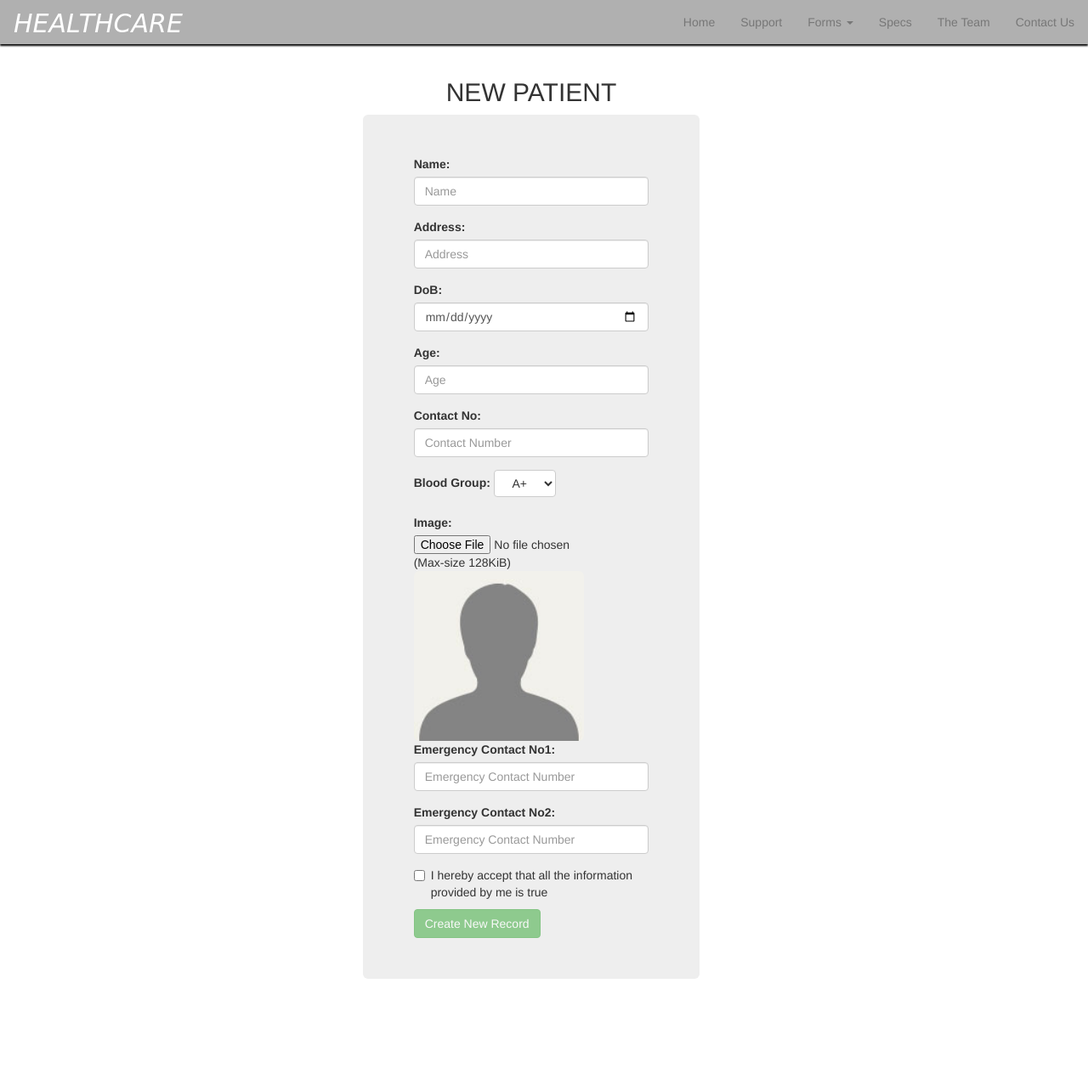
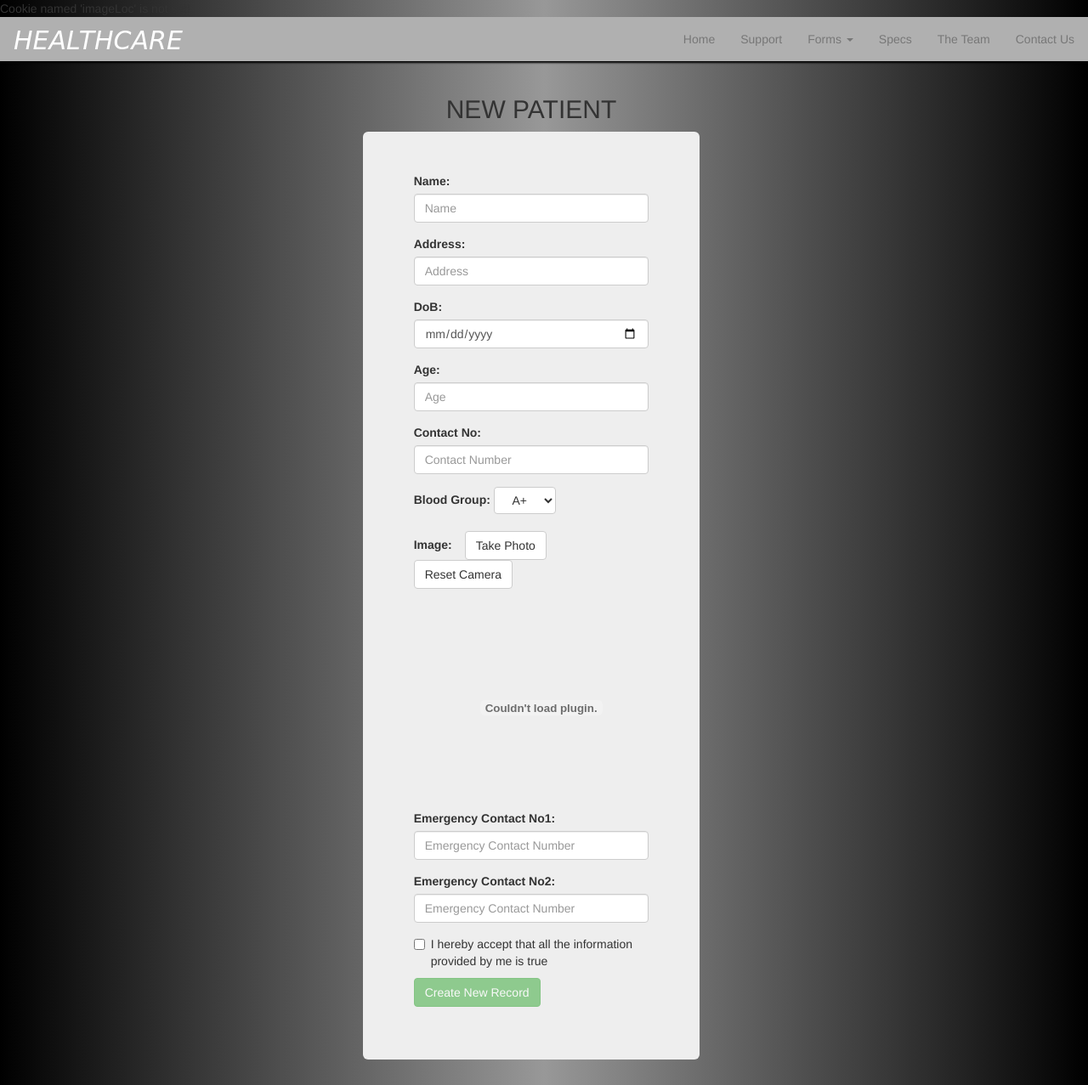
Before and after one commit to SharathSreekumar/phpHospital, a PHP site: page /newpat.php in a window 1280 px wide. Shown: the whole page at 85% size. Before the commit the page ends 1152 px from the top, so only its background shows below. Run offline with PHP 8.4, Linux system fonts and the light colour scheme; data that the repository does not hold is empty.

Commit message:
Use laptop camera + background color change

```diff
--- a/css/style.css
+++ b/css/style.css
@@ -1,6 +1,10 @@
 html,body {
     width:100%;
     margin:0px;
+    background:-webkit-linear-gradient(left,#000000,#989898,#000000);
+            background: -o-linear-gradient(left,#000000,#989898,#000000); /* For Opera 11.1 to 12.0 */
+            background: -moz-linear-gradient(left,#000000,#989898,#000000); /* For Firefox 3.6 to 15 */
+            background: linear-gradient(to left,#000000,#989898,#000000);
 }
 
 ul{
--- a/newpat.php
+++ b/newpat.php
@@ -6,27 +6,27 @@
 
     session_start();
 
-    $name = $_POST["newName"];
+    $name = $_POST["newName"];//$_POST["name of attribute"]
     $addr = $_POST["newAddr"];
     $dob = $_POST["newDoB"];
     $age = $_POST["newAge"];
     $nos = $_POST["newContact"];
     $bgroup = $_POST["bloodGroup"];
+    $imgName = "";
 
+    if(!isset($_COOKIE["imageLoc"])) {
+      echo "Cookie named '" . "imageLoc" . "' is not set!";
+    } else {
+      $imgPath = $_COOKIE["imageLoc"];
+    }
 
-    //$image = $_POST["fileUpload"];
-    $imageName = mysqli_real_escape_string($con,$_FILES["fileUpload"]["name"]);
-    $imageData = mysqli_real_escape_string($con,file_get_contents($_FILES["fileUpload"]["tmp_name"]));
-    $imageType = mysqli_real_escape_string($con,$_FILES["fileUpload"]["type"]);
+    setcookie("imageLoc", "", time() * 0);
+    $imageName = mysqli_real_escape_string($con,$imgName);   // name of the image
+    $imageData = mysqli_real_escape_string($con,file_get_contents($imgPath));
+    $imageType = mysqli_real_escape_string($con,"image/png");     //tells file type - image/ video, etc
     $con1 = $_POST["newEmerCon1"];
     $con2 = $_POST["newEmerCon2"];
 
-    /*if (isset($_FILES["fileUpload"]) && !empty($_FILES["fileUpload"])) {
-        $imageData = $_FILES['fileUpload']['tmp_name'];
-        $imageName = $_FILES['fileUpload']['name'];
-        $imageSize = $_FILES['fileUpload']['size'];
-        $imageType = $_FILES['fileUpload']['type'];
-      */
     if(substr($imageType,0,5)=="image"){
       $query = "INSERT INTO `hospital`.`log`(`name`,`addr`,`dob`,`age`,`nos`,`bgroup`,`image`,`con1`,`con2`)VALUES('$name','$addr','$dob','$age','$nos','$bgroup','$imageData','$con1','$con2');";
       if($con->query($query) == TRUE){
--- a/np.html
+++ b/np.html
@@ -1,6 +1,4 @@
-<!--To create record of new patients-->
-<!DOCTYPE html>
-<html lang="en">
+<html>
 <head>
     <meta charset="utf-8">
     <meta http-equiv="X-UA-Compatible" content="IE=edge">
@@ -8,8 +6,23 @@
 
     <link href="css/bootstrap.min.css" rel="stylesheet">
     <link href="css/style.css" rel="stylesheet">
+    <style type="text/css">
+        body{
+            margin:0;
+            padding:0;
+            background:-webkit-linear-gradient(left,#000000,#989898,#000000);
+            background: -o-linear-gradient(left,#000000,#989898,#000000); /* For Opera 11.1 to 12.0 */
+            background: -moz-linear-gradient(left,#000000,#989898,#000000); /* For Firefox 3.6 to 15 */
+            background: linear-gradient(to left,#000000,#989898,#000000);
+        }
+        .img{
+            background:#ffffff;
+            /*padding:12px;
+            border:1px solid #999999;*/
+        }
+</style>
 </head>
-<body>
+<body style="background-color:#dfe3ee;">
     <nav class="navbar navbar-default navbar-fixed-top">
         <div class="container-fluid">
             <div class="navbar-header">
@@ -42,7 +55,7 @@
         </div>
         <div class="container col-lg-4"></div>
     </div>
-	<div class="row">
+    <div class = "row">
         <div class="container col-lg-4"></div>
         <div class="container col-lg-4">
             <div class="jumbotron">
@@ -65,7 +78,41 @@
                             <option value="O-">O-</option>
                         </select>
                     </div><br/><br/>
-					<label>Image:</label><input type="file" id="fileupload" name="fileUpload" onChange="readUrl(this);">(Max-size 128KiB)<img id="imgUpload" src="image/blank_person.jpg" style="height:200px" alt="..." class="img-rounded"><br/>
+                    <div id="main" style="height:320px;width:100%">
+                        <label style="padding-right:15px">Image:</label><input name="camBtn" type="button" value="Take Photo" class="btn btn-default" onClick="take_snapshot()">&nbsp;&nbsp;&nbsp;<input name="resetBtn" type="button" value="Reset Camera" class="btn btn-default" onClick="reset_snapshot()">
+                        <div id="content" style="float:left; width:500px; margin-left:-100px; margin-top:20px;" align="center">
+                            <script type="text/javascript" src="webcam.js"></script>
+                            <script language="JavaScript">
+                                document.write( webcam.get_html(400, 240));
+                            </script>
+                        </div>
+                        <script  type="text/javascript">
+                            webcam.set_api_url( 'handleimage.php' );
+                            webcam.set_quality( 90 ); // JPEG quality (1 - 100)
+                            webcam.set_shutter_sound( true ); // play shutter click sound
+                            webcam.set_hook( 'onComplete', 'my_completion_handler' );
+
+                            function take_snapshot(){
+                                // take snapshot and upload to server
+                                webcam.snap();
+                            }
+
+                            function reset_snapshot(){
+                                // reset camera for another shot
+                                webcam.reset();
+                            }
+
+                            function my_completion_handler(msg) {
+                                // extract URL out of PHP output
+                                if (msg.match(/(http\:\/\/\S+)/)) {
+                                    // show JPEG image in page
+                                    //document.getElementById('content').innerHTML ="<img name=\"imgCam\" src="+msg+" class=\"img-rounded\">";
+                                    // reset camera for another shot
+                                    //webcam.reset();
+                                }else { alert("Error occured in loading image from " + msg); }
+                            }
+                        </script>
+                    </div>
                     <label>Emergency Contact No1:</label><p><input type="text" class="form-control" id="new_emercon1" name="newEmerCon1" placeholder="Emergency Contact Number"></p>
                     <label>Emergency Contact No2:</label><p><input type="text" class="form-control" id="new_emercon2" name="newEmerCon2" placeholder="Emergency Contact Number"></p>
                     <div class="checkbox"><label><input type="checkbox" id="checkNp"> I hereby accept that all the information provided by me is true</label></div>
--- /dev/null
+++ b/webcam.js
@@ -0,0 +1,178 @@
+window.webcam = {
+	version: '1.0.9',
+
+	// globals
+	ie: !!navigator.userAgent.match(/MSIE/),
+	protocol: location.protocol.match(/https/i) ? 'https' : 'http',
+	callback: null, // user callback for completed uploads
+	swf_url: 'webcam.swf', // URI to webcam.swf movie (defaults to cwd)
+	shutter_url: 'shutter.mp3', // URI to shutter.mp3 sound
+	api_url: '', // URL to upload script
+	loaded: false, // true when webcam movie finishes loading
+	quality: 90, // JPEG quality (1 - 100)
+	shutter_sound: true, // shutter sound effect on/off
+	stealth: false, // stealth mode (do not freeze image upon capture)
+	hooks: {
+		onLoad: null,
+		onComplete: null,
+		onError: null
+	}, // callback hook functions
+
+	set_hook: function(name, callback) {
+		// set callback hook
+		// supported hooks: onLoad, onComplete, onError
+		if (typeof(this.hooks[name]) == 'undefined')
+			return alert("Hook type not supported: " + name);
+
+		this.hooks[name] = callback;
+	},
+
+	fire_hook: function(name, value) {
+		// fire hook callback, passing optional value to it
+		if (this.hooks[name]) {
+			if (typeof(this.hooks[name]) == 'function') {
+				// callback is function reference, call directly
+				this.hooks[name](value);
+			}
+			else if (typeof(this.hooks[name]) == 'array') {
+				// callback is PHP-style object instance method
+				this.hooks[name][0][this.hooks[name][1]](value);
+			}
+			else if (window[this.hooks[name]]) {
+				// callback is global function name
+				window[ this.hooks[name] ](value);
+			}
+			return true;
+		}
+		return false; // no hook defined
+	},
+
+	set_api_url: function(url) {
+		// set location of upload API script
+		this.api_url = url;
+	},
+
+	set_swf_url: function(url) {
+		// set location of SWF movie (defaults to webcam.swf in cwd)
+		this.swf_url = url;
+	},
+
+	get_html: function(width, height, server_width, server_height) {
+		// Return HTML for embedding webcam capture movie
+		// Specify pixel width and height (640x480, 320x240, etc.)
+		// Server width and height are optional, and default to movie width/height
+		if (!server_width) server_width = width;
+		if (!server_height) server_height = height;
+
+		var html = '';
+		var flashvars = 'shutter_enabled=' + (this.shutter_sound ? 1 : 0) +
+			'&shutter_url=' + escape(this.shutter_url) +
+			'&width=' + width +
+			'&height=' + height +
+			'&server_width=' + server_width +
+			'&server_height=' + server_height;
+
+		if (this.ie) {
+			html += '<object classid="clsid:d27cdb6e-ae6d-11cf-96b8-444553540000" codebase="'+this.protocol+'://download.macromedia.com/pub/shockwave/cabs/flash/swflash.cab#version=9,0,0,0" width="'+width+'" height="'+height+'" id="webcam_movie" align="middle"><param name="allowScriptAccess" value="always" /><param name="allowFullScreen" value="false" /><param name="movie" value="'+this.swf_url+'" /><param name="loop" value="false" /><param name="menu" value="false" /><param name="quality" value="best" /><param name="bgcolor" value="#ffffff" /><param name="flashvars" value="'+flashvars+'"/></object>';
+		}
+		else {
+			html += '<embed id="webcam_movie" src="'+this.swf_url+'" loop="false" menu="false" quality="best" bgcolor="#ffffff" width="'+width+'" height="'+height+'" name="webcam_movie" align="middle" allowScriptAccess="always" allowFullScreen="false" type="application/x-shockwave-flash" pluginspage="http://www.macromedia.com/go/getflashplayer" flashvars="'+flashvars+'" />';
+		}
+
+		this.loaded = false;
+		return html;
+	},
+
+	get_movie: function() {
+		// get reference to movie object/embed in DOM
+		if (!this.loaded) return alert("ERROR: Movie is not loaded yet");
+		var movie = document.getElementById('webcam_movie');
+		if (!movie) alert("ERROR: Cannot locate movie 'webcam_movie' in DOM");
+		return movie;
+	},
+
+	set_stealth: function(stealth) {
+		// set or disable stealth mode
+		this.stealth = stealth;
+	},
+
+	snap: function(url, callback, stealth) {
+		// take snapshot and send to server
+		// specify fully-qualified URL to server API script
+		// and callback function (string or function object)
+		if (callback) this.set_hook('onComplete', callback);
+		if (url) this.set_api_url(url);
+		if (typeof(stealth) != 'undefined') this.set_stealth( stealth );
+
+		this.get_movie()._snap( this.api_url, this.quality, this.shutter_sound ? 1 : 0, this.stealth ? 1 : 0 );
+	},
+
+	freeze: function() {
+		// freeze webcam image (capture but do not upload)
+		this.get_movie()._snap('', this.quality, this.shutter_sound ? 1 : 0, 0 );
+	},
+
+	upload: function(url, callback) {
+		// upload image to server after taking snapshot
+		// specify fully-qualified URL to server API script
+		// and callback function (string or function object)
+		if (callback) this.set_hook('onComplete', callback);
+		if (url) this.set_api_url(url);
+
+		this.get_movie()._upload( this.api_url );
+	},
+
+	reset: function() {
+		// reset movie after taking snapshot
+		this.get_movie()._reset();
+	},
+
+	configure: function(panel) {
+		// open flash configuration panel -- specify tab name:
+		// "camera", "privacy", "default", "localStorage", "microphone", "settingsManager"
+		if (!panel) panel = "camera";
+		this.get_movie()._configure(panel);
+	},
+
+	set_quality: function(new_quality) {
+		// set the JPEG quality (1 - 100)
+		// default is 90
+		this.quality = new_quality;
+	},
+
+	set_shutter_sound: function(enabled, url) {
+		// enable or disable the shutter sound effect
+		// defaults to enabled
+		this.shutter_sound = enabled;
+		this.shutter_url = url ? url : 'shutter.mp3';
+	},
+
+	flash_notify: function(type, msg) {
+		// receive notification from flash about event
+		switch (type) {
+			case 'flashLoadComplete':
+				// movie loaded successfully
+				this.loaded = true;
+				this.fire_hook('onLoad');
+				break;
+
+			case 'error':
+				// HTTP POST error most likely
+				if (!this.fire_hook('onError', msg)) {
+					alert("JPEGCam Flash Error: " + msg);
+				}
+				break;
+
+			case 'success':
+				// upload complete, execute user callback function
+				// and pass raw API script results to function
+				this.fire_hook('onComplete', msg.toString());
+				break;
+
+			default:
+				// catch-all, just in case
+				alert("jpegcam flash_notify: " + type + ": " + msg);
+				break;
+		}
+	}
+};
```
Also changed, not shown: handleimage.php (added, +32 -0 lines), image/blank_person.jpg (deleted), 2 other files. Lines whose indentation alone changed are shown as unchanged.
